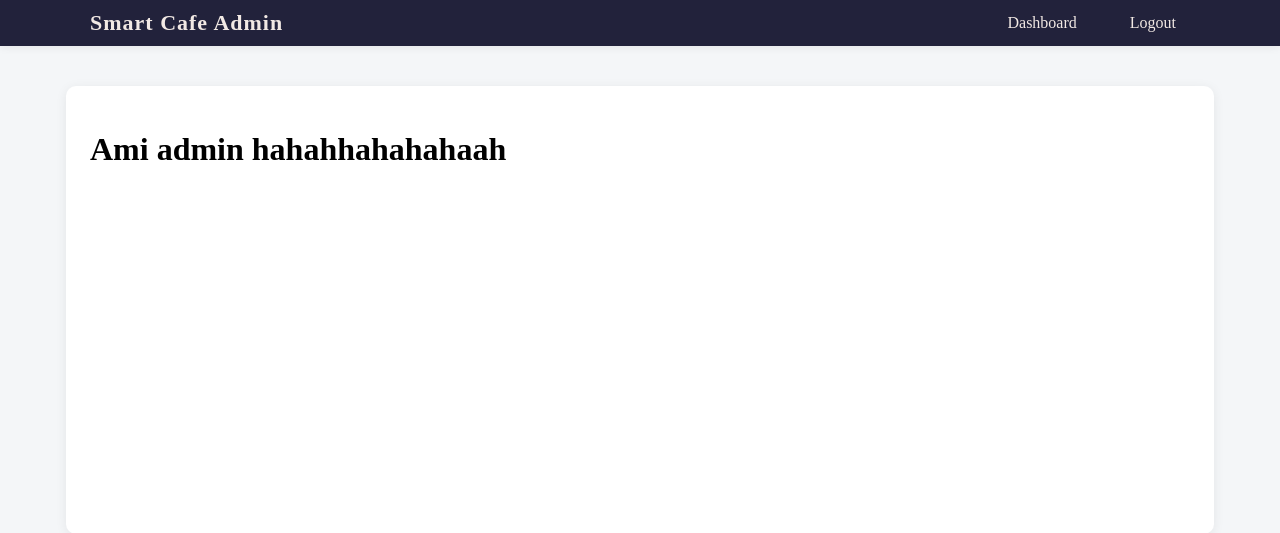
After one commit to NT3RN/SmartCafe, a PHP site: page /view/adminDashboard.php in a window 1280 px wide. The commit adds this page. Shown: the top 533 px of the page. Run offline with PHP 8.4, Linux system fonts and the light colour scheme.

Commit message:
basic admin page update

```diff
--- /dev/null
+++ b/model/adminDashboard.css
@@ -0,0 +1,65 @@
+body {
+    background: #f4f6f8;
+    margin: 0;
+}
+
+.admin-navbar {
+    background: #22223b;
+    color: #fff;
+    padding: 10px 0;
+    box-shadow: 0 2px 8px rgba(0,0,0,0.06);
+}
+
+.navbar-container {
+    max-width: 1100px;
+    margin: 0 auto;
+    display: flex;
+    align-items: center;
+    justify-content: space-between;
+    padding: 0 24px;
+}
+
+.navbar-head {
+    font-size: 22px;
+    font-weight: bold;
+    color: #f2e9e4;
+    text-decoration: none;
+    letter-spacing: 1px;
+}
+
+.navbar-links {
+    display: flex;
+    align-items: center;
+}
+
+.navbar-menu {
+    list-style: none;
+    margin: 0;
+    padding: 0;
+    display: flex;
+    gap: 25px;
+}
+
+.navbar-link {
+    color: #f2e9e4;
+    text-decoration: none;
+    font-size: 1rem;
+    padding: 6px 14px;
+    border-radius: 5px;
+    transition: background 0.2s, color 0.2s;
+}
+
+.navbar-link:hover {
+    background: #4a4e69;
+    color: #fff;
+}
+
+.admin-main {
+    max-width: 1100px;
+    margin: 40px auto 0 auto;
+    padding: 24px;
+    background: #fff;
+    border-radius: 10px;
+    box-shadow: 0 2px 12px rgba(0,0,0,0.07);
+    min-height: 400px;
+}
--- a/model/login.css
+++ b/model/login.css
@@ -10,7 +10,7 @@ body {
     flex-direction: column;
     align-items: center;
     padding: 32px;
-    border: 1px solid #4b4646;
+    border: 1px solid #291f1f;
     border-radius: 8px;
     background: #e7e0e0;
 
--- /dev/null
+++ b/view/adminDashboard.php
@@ -0,0 +1,26 @@
+<?php
+
+?>
+<!DOCTYPE html>
+<html>
+    <head>
+        <title>Admin Dashboard - Smart Cafe</title>
+        <link rel="stylesheet" href="../model/adminDashboard.css">
+    </head>
+    <body>
+        <nav class="admin-navbar">
+            <div class="navbar-container">
+                <a href="#" class="navbar-head">Smart Cafe Admin</a>
+                <div class="navbar-links">
+                    <ul class="navbar-menu">
+                        <li><a href="adminDashboard.php" class="navbar-link">Dashboard</a></li>
+                        <li><a href="#" class="navbar-link">Logout</a></li>
+                    </ul>
+                </div>
+            </div>
+        </nav>
+        <main class="admin-main">
+            <h1>Ami admin hahahhahahahaah</h1>
+        </main>
+    </body>
+</html>
```
Also changed, not shown: README.md.
